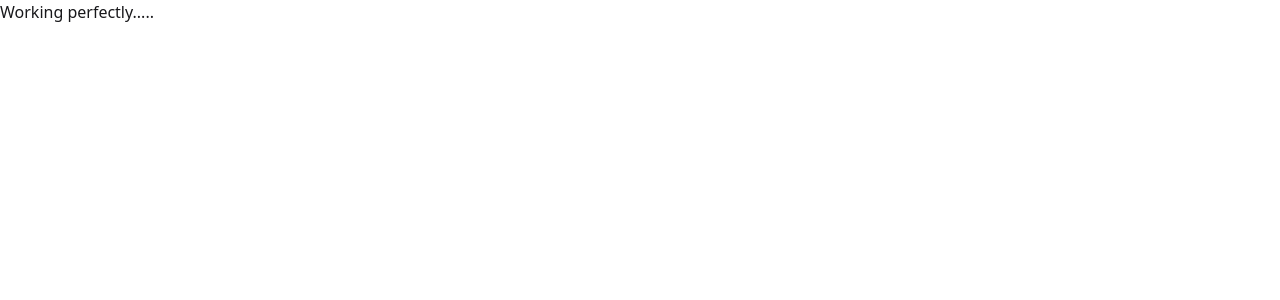
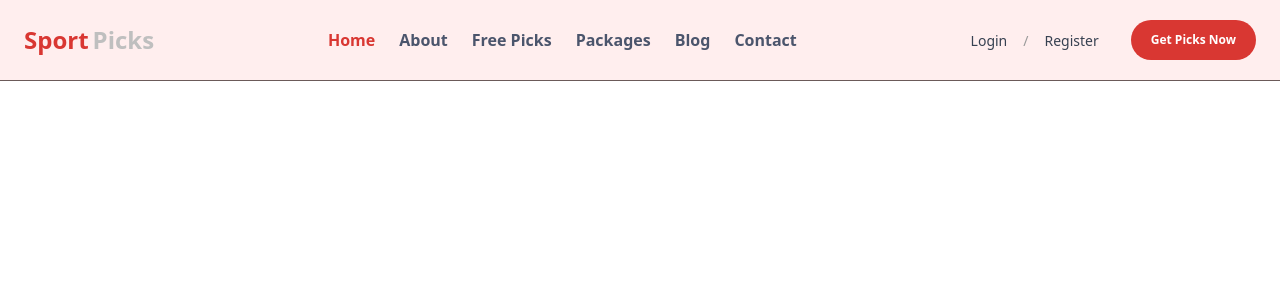
Before and after one commit to code-wev/GuaranteedSportPicks, a Next.js app: page / in a window 1280 px wide. Shown: the top 300 px of the page. Built offline with nearby package versions, Linux system fonts and the light colour scheme.

Commit message:
navbar added

```diff
--- a/app/page.js
+++ b/app/page.js
@@ -1,7 +1,9 @@
+import Navbar from "@/components/Navbar";
+
 export default function Page() {
   return (
     <div>
-      Working perfectly.....
+     <Navbar></Navbar>
     </div>
   );
 }
--- /dev/null
+++ b/components/Navbar.jsx
@@ -0,0 +1,132 @@
+"use client";
+
+import { useState } from "react";
+import Link from "next/link";
+import { FiMenu, FiX } from "react-icons/fi";
+
+export default function Navbar() {
+  const [isOpen, setIsOpen] = useState(false);
+
+  return (
+    <nav className="w-full bg-[#FFEEEE] border-b border-[#6b5a59]">
+      <div className="max-w-7xl mx-auto px-6 flex items-center justify-between h-[80px]">
+        {/* Left - Logo */}
+        <div className="flex items-center space-x-1">
+          <span className="text-2xl font-extrabold text-[#d93732]">Sport</span>
+          <span className="text-2xl font-extrabold text-[#bfbfbf]">Picks</span>
+        </div>
+
+        {/* Middle - Nav links (Desktop) */}
+        <ul className="hidden md:flex items-center space-x-6 text-[16px] font-[600] text-[#4B556C]">
+          <li>
+            <Link href="#" className="text-[#d93732] font-semibold">
+              Home
+            </Link>
+          </li>
+          <li>
+            <Link href="#">About</Link>
+          </li>
+          <li>
+            <Link href="#">Free Picks</Link>
+          </li>
+          <li>
+            <Link href="#">Packages</Link>
+          </li>
+          <li>
+            <Link href="#">Blog</Link>
+          </li>
+          <li>
+            <Link href="#">Contact</Link>
+          </li>
+        </ul>
+
+        {/* Right - Login/Register + Button (Desktop) */}
+        <div className="hidden md:flex items-center space-x-4 text-[14px]">
+          <Link href="#" className="text-[#374151] font-medium">
+            Login
+          </Link>
+          <span className="text-[#999]">/</span>
+          <Link href="#" className="text-[#374151] font-medium">
+            Register
+          </Link>
+
+          <Link
+            href="#"
+            className="ml-4 bg-[#d93732] text-white px-5 py-3 rounded-full text-xs font-semibold hover:bg-[#c22f2b] transition"
+          >
+            Get Picks Now
+          </Link>
+        </div>
+
+        {/* Mobile Menu Button */}
+        <button
+          className="md:hidden flex items-center text-[#4B556C]"
+          onClick={() => setIsOpen(!isOpen)}
+          aria-label="Toggle Menu"
+        >
+          {isOpen ? <FiX size={28} /> : <FiMenu size={28} />}
+        </button>
+      </div>
+
+      {/* Mobile Dropdown Menu */}
+      {isOpen && (
+        <div className="md:hidden bg-[#FFEEEE] border-t border-[#6b5a59]">
+          <ul className="flex flex-col space-y-4 py-4 px-6 text-[16px] font-[600] text-[#4B556C]">
+            <li>
+              <Link
+                href="#"
+                className="text-[#d93732] font-semibold"
+                onClick={() => setIsOpen(false)}
+              >
+                Home
+              </Link>
+            </li>
+            <li>
+              <Link href="#" onClick={() => setIsOpen(false)}>
+                About
+              </Link>
+            </li>
+            <li>
+              <Link href="#" onClick={() => setIsOpen(false)}>
+                Free Picks
+              </Link>
+            </li>
+            <li>
+              <Link href="#" onClick={() => setIsOpen(false)}>
+                Packages
+              </Link>
+            </li>
+            <li>
+              <Link href="#" onClick={() => setIsOpen(false)}>
+                Blog
+              </Link>
+            </li>
+            <li>
+              <Link href="#" onClick={() => setIsOpen(false)}>
+                Contact
+              </Link>
+            </li>
+
+            <div className="flex items-center space-x-2 pt-4 border-t border-[#d9d9d9]">
+              <Link href="#" className="text-[#374151] font-medium">
+                Login
+              </Link>
+              <span className="text-[#999]">/</span>
+              <Link href="#" className="text-[#374151] font-medium">
+                Register
+              </Link>
+            </div>
+
+            <Link
+              href="#"
+              className="bg-[#d93732] text-white w-full text-center px-5 py-3 rounded-full text-xs font-semibold hover:bg-[#c22f2b] transition"
+              onClick={() => setIsOpen(false)}
+            >
+              Get Picks Now
+            </Link>
+          </ul>
+        </div>
+      )}
+    </nav>
+  );
+}
```
Also changed, not shown: 1 other file (tests, documents, lock files or other folders).
